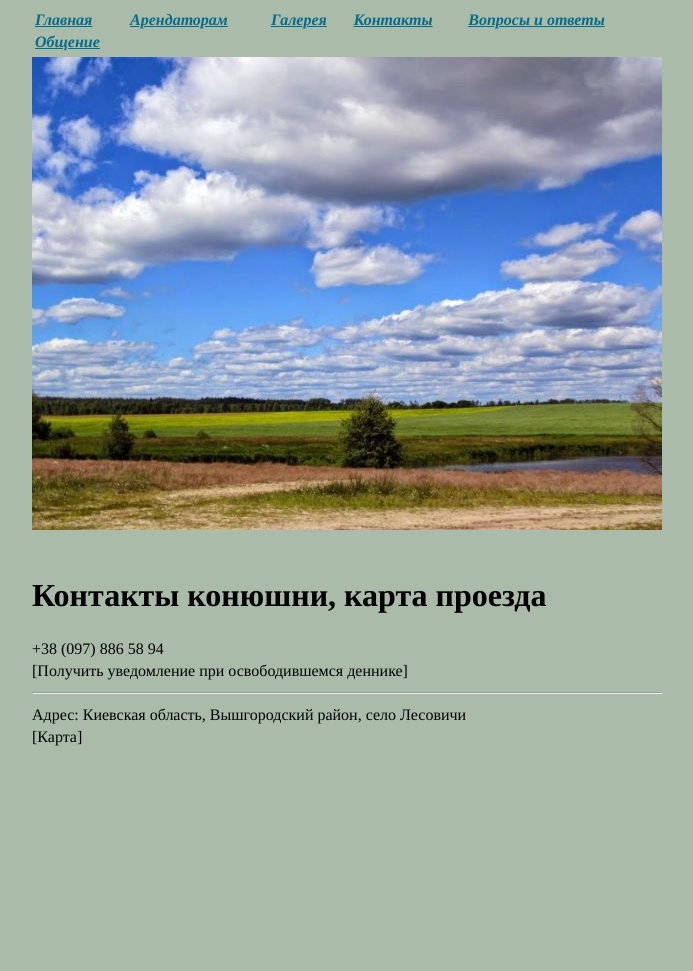
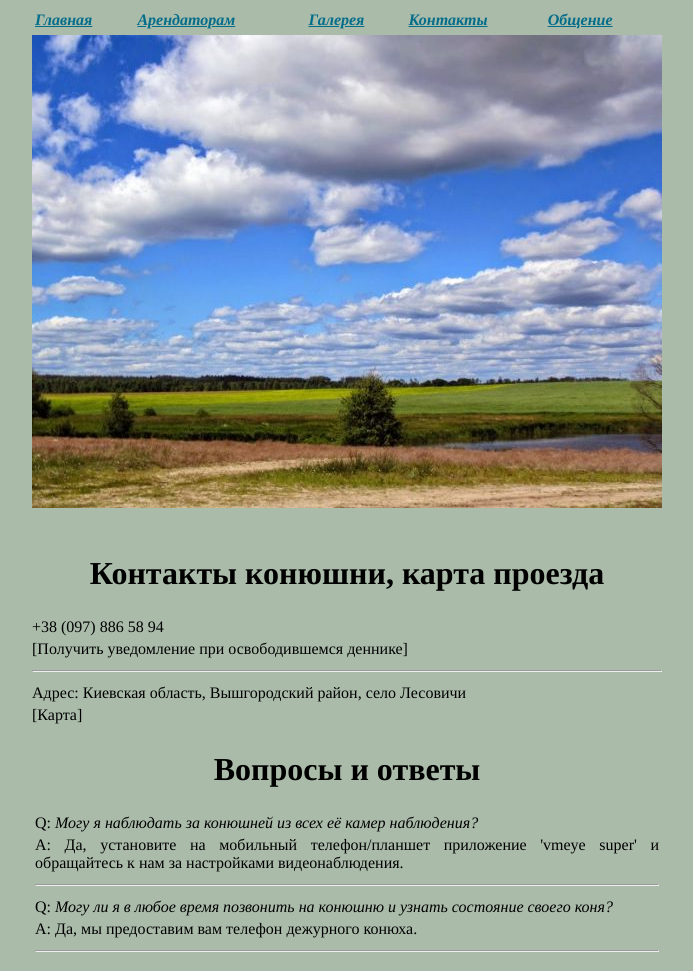
Before and after one commit to maxtugai/vlsite, a plain HTML site: page contacts.html in a window 1280 px wide. Shown: the whole page, without its empty margins (293-986 px from the left). Before the commit the page ends 800 px from the top, so only its background shows below. Drawn offline with Linux system fonts and the light colour scheme.

Commit message:
q&a moved to contacts

```diff
--- a/contacts.html
+++ b/contacts.html
@@ -16,20 +16,28 @@
 			<td><a href="arenda.html" title="Условия постоя">Арендаторам</a></td>
 			<td><a href="gallery.html" title="Фото/Видео">Галерея</a></td>
 			<td><a href="contacts.html" title="Контакты/Как проехать" disabled="disabled">Контакты</a></td>
-			<td><a href="talks.html" title="Общение">Вопросы и ответы</a></td></tr>
-			<td><a href="feedback.html" title="Обратная связь">Общение</a></td></tr>
+			<td><a href="talks.html" title="Обратная связь">Общение</a></td></tr>
 		</table>
 		<!-- BODY -->
 		<table width="630">
 			<tr><td><img style="display:block; text-align:center;width: 630px; height: 473px;" alt="Вид с конюшни" src="img/main.jpg" /></td></tr>
 			<tr><td>&nbsp;</td></tr>
-			<tr><td><h1>Контакты конюшни, карта проезда</h1></td></tr>
+			<tr><td><h1 align="center">Контакты конюшни, карта проезда</h1></td></tr>
 			<tr><td>+38&nbsp;(097)&nbsp;886&nbsp;58&nbsp;94</td></tr>
 			<tr><td>[Получить уведомление при освободившемся деннике]</td></tr>
 			<tr><td><hr /></td></tr>
 			<tr><td>Адрес: Киевская область, Вышгородский район, село Лесовичи</td></tr>
 			<tr><td>[Карта]</td></tr>
 		</table>
-  	</div>
+  		<table width="630">
+			<tr><td><h1 align="center">Вопросы и ответы</h1></td></tr>
+			<tr><td>Q: <i>Могу я наблюдать за конюшней из всех её камер наблюдения?</i></td></tr>
+			<tr><td>A: Да, установите на мобильный телефон/планшет приложение 'vmeye&nbsp;super' и обращайтесь к нам за настройками видеонаблюдения.</td></tr>
+			<tr><td><hr /></td></tr>
+			<tr><td>Q: <i>Могу ли я в любое время позвонить на конюшню и узнать состояние своего коня?</i></td></tr>
+			<tr><td>A: Да, мы предоставим вам телефон дежурного конюха.</td></tr>
+			<tr><td><hr /></td></tr>
+		</table>
+	</div>
   </body>
 </html>
```
Also changed, not shown: arenda.html (+1 -2 lines), gallery.html (+2 -3 lines), index.html (+3 -3 lines), talks.html (+1 -13 lines).
